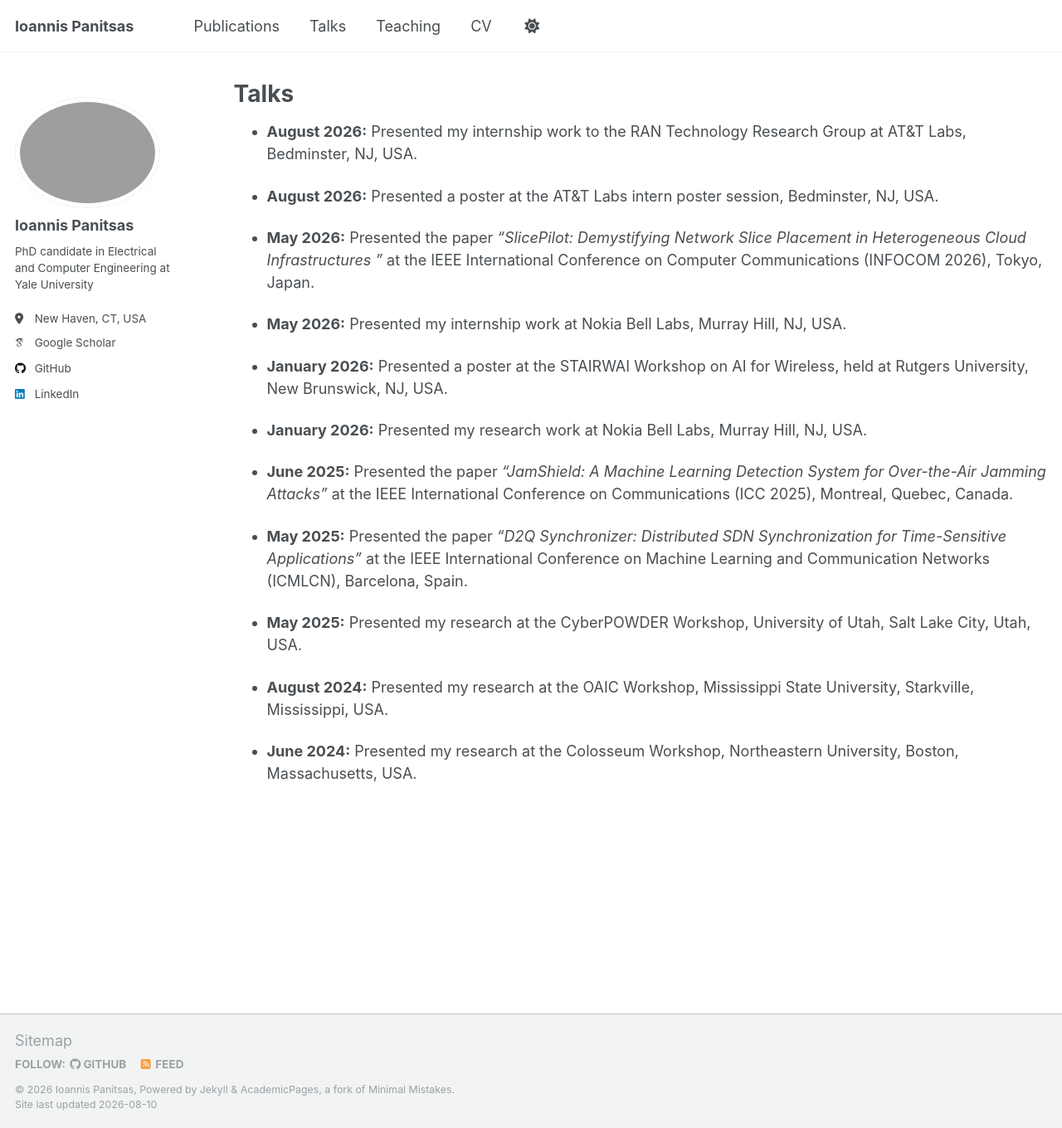
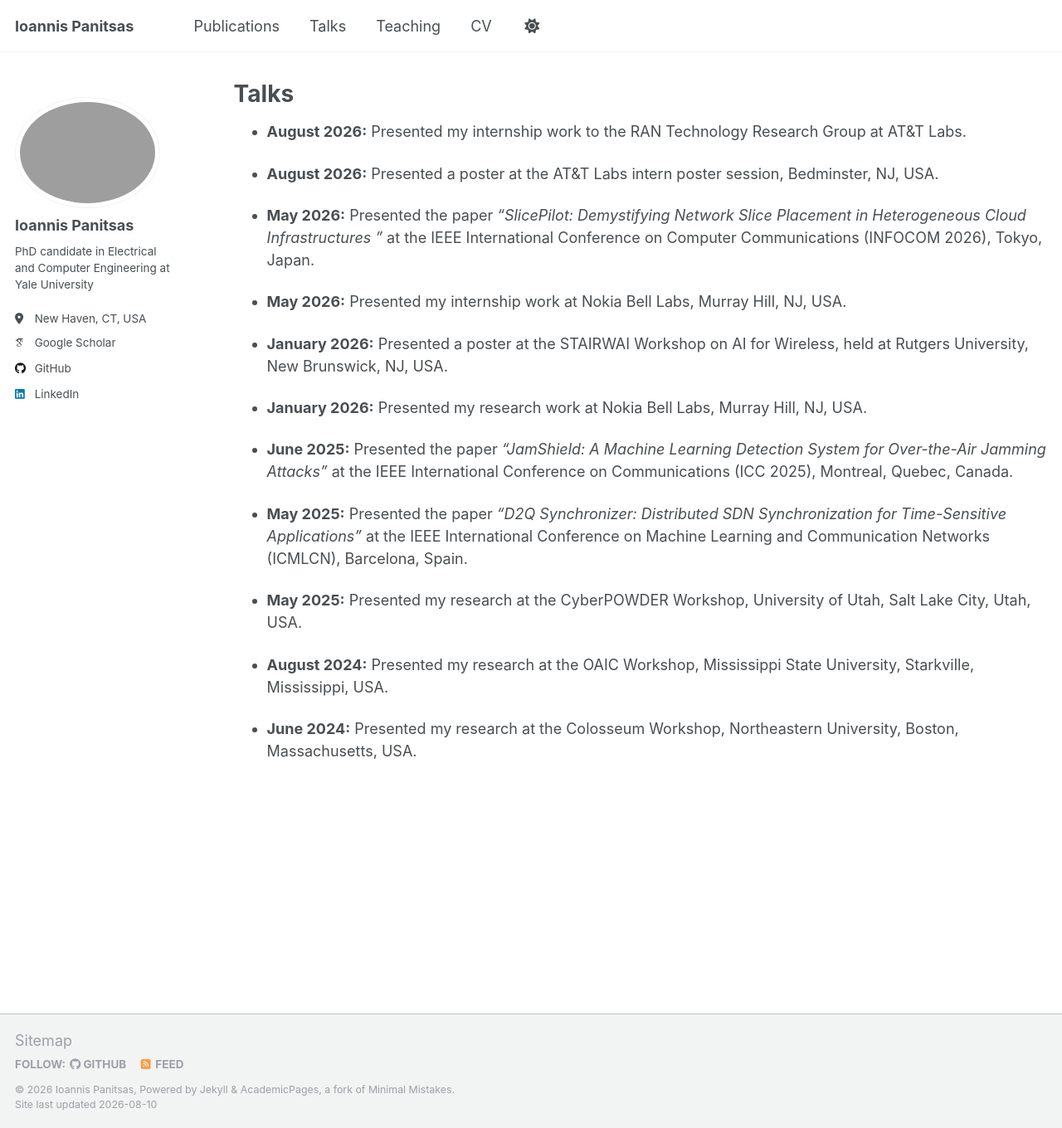
Before and after one commit to panitsasi/panitsasi.github.io, a Jekyll site: the page built from _pages/talks.md, in a window 1280 px wide and 1360 px high. Shown: the whole window at 83% size. Built offline with Jekyll 4.4.1, drawn with Linux system fonts in a browser that asks for light colours; some web fonts are replaced.

Commit message:
Update talks.md

```diff
--- a/_pages/talks.md
+++ b/_pages/talks.md
@@ -5,7 +5,7 @@ permalink: /talks/
 author_profile: true
 ---
 
-* **August 2026:** Presented my internship work to the RAN Technology Research Group at AT&T Labs, Bedminster, NJ, USA.
+* **August 2026:** Presented my internship work to the RAN Technology Research Group at AT&T Labs.
 
 * **August 2026:** Presented a poster at the AT&T Labs intern poster session, Bedminster, NJ, USA.
 
```
